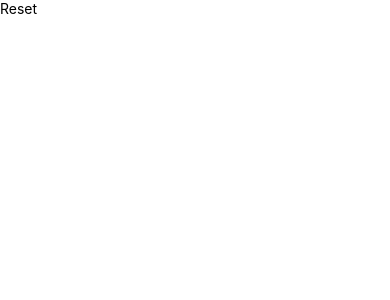
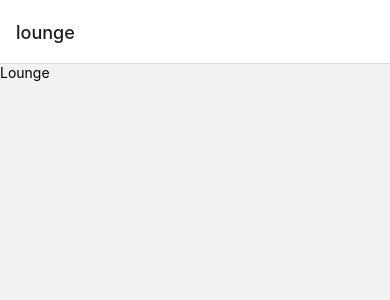
Before and after one commit to dongwoongoh/First_ReactNative_with_Typescript, a React Native app: screen /lounge in a window 390 px wide. Shown: the top 300 px of the page. Built offline with nearby package versions, Linux system fonts and the light colour scheme.

Commit message:
add lounge

```diff
--- /dev/null
+++ b/src/@types/navigate.d.ts
@@ -0,0 +1,3 @@
+type RootNavigateParamListType = {
+  readonly lounge: undefined;
+};
--- a/src/App.tsx
+++ b/src/App.tsx
@@ -1,12 +1,11 @@
 import React from 'react';
-import {Text, View} from 'react-native';
-
+import SplashScreen from 'react-native-splash-screen';
+import Routes from './navigations/routes';
 function App() {
-  return (
-    <View>
-      <Text>Reset</Text>
-    </View>
-  );
+  React.useEffect(() => {
+    SplashScreen.hide();
+  }, []);
+  return <Routes />;
 }
 
 export default App;
--- /dev/null
+++ b/src/navigations/routes.tsx
@@ -0,0 +1,19 @@
+import React from 'react';
+import {createNativeStackNavigator} from '@react-navigation/native-stack';
+import {NavigationContainer} from '@react-navigation/native';
+import lounge from '../screens/lounge/lounge';
+
+const RoutesNavigateStack =
+  createNativeStackNavigator<RootNavigateParamListType>();
+
+function Routes() {
+  return (
+    <NavigationContainer>
+      <RoutesNavigateStack.Navigator initialRouteName="lounge">
+        <RoutesNavigateStack.Screen name="lounge" component={lounge} />
+      </RoutesNavigateStack.Navigator>
+    </NavigationContainer>
+  );
+}
+
+export default Routes;
--- /dev/null
+++ b/src/screens/lounge/lounge.tsx
@@ -0,0 +1,12 @@
+import React from 'react';
+import {Text, View} from 'react-native';
+
+function Lounge() {
+  return (
+    <View>
+      <Text>Lounge</Text>
+    </View>
+  );
+}
+
+export default Lounge;
```
